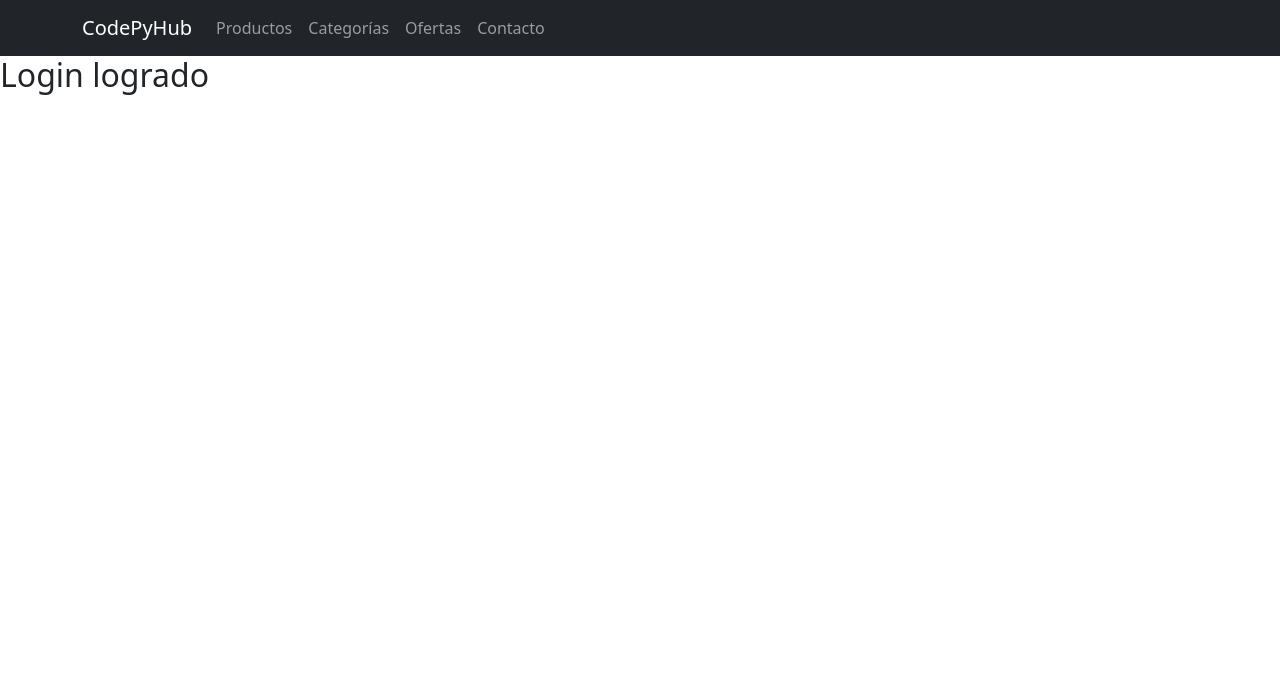
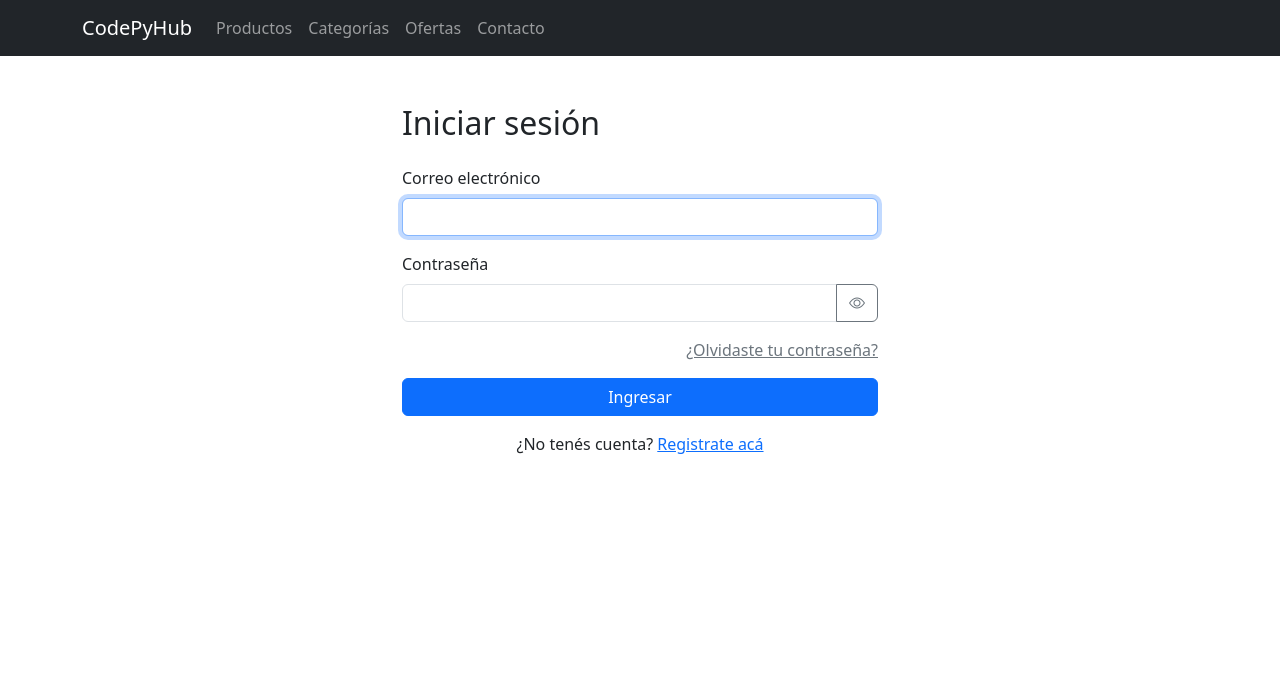
Before and after one commit to turkoModad/erp-modular-gestion-integral, a FastAPI app: page /login in a window 1280 px wide. Shown: the top 696 px of the page. Run offline with FastAPI, Linux system fonts and the light colour scheme; parts of the project's set-up code (start-up, migrations or seed data) failed here and were passed over.

Commit message:
login, y conexion a dashboard cliente

```diff
--- a/app/security/auth.py
+++ b/app/security/auth.py
@@ -328,7 +328,8 @@ async def login(form_data: OAuth2EmailRequestForm = Depends(), db: Session = Dep
     )
     logger.info(f"Login exitoso para el usuario {user.email}.")
     logger.info(f" Para su seguridad, recuerde activar su doble factor de autenticacion")
-    return {"access_token": access_token, "token_type": "bearer"}
+    #return {"access_token": access_token, "token_type": "bearer"}
+    return RedirectResponse(url="/users/dashboard", status_code=303)
 
 
 
--- a/frontend/templates/auth/login.html
+++ b/frontend/templates/auth/login.html
@@ -1,9 +1,55 @@
 {% extends "includes/base.html" %}
 
-{% block title %}Bienvenido a CodePyHub{% endblock %}
+{% block title %}login{% endblock %}
 
 {% block content %}
 
-<h2>Login logrado</h2>
+<div class="container mt-5" style="max-width: 500px;">
+    <h2 class="mb-4">Iniciar sesión</h2>
+
+    <form method="post" action="/login/">
+        <div class="mb-3">
+            <label for="email" class="form-label">Correo electrónico</label>
+            <input type="email" class="form-control" id="email" name="username" required autofocus>
+        </div>
+
+        <div class="mb-3">
+            <label for="password" class="form-label">Contraseña</label>
+            <div class="input-group">
+                <input type="password" class="form-control" id="password" name="password" required>
+                <button type="button" class="btn btn-outline-secondary" onclick="togglePassword('password')">
+                    <i class="bi bi-eye" id="icon-password"></i>
+                </button>
+            </div>
+        </div>
+
+        <div class="mb-3 text-end">
+            <a href="/recuperar_acceso/" class="link-secondary">¿Olvidaste tu contraseña?</a>
+        </div>
+
+        <button type="submit" class="btn btn-primary w-100">Ingresar</button>
+    </form>
+
+    <p class="mt-3 text-center">¿No tenés cuenta? <a href="/registro/">Registrate acá</a></p>
+</div>
+
+<script>
+function togglePassword(fieldId) {
+    const input = document.getElementById(fieldId);
+    const icon = document.getElementById("icon-" + fieldId);
+
+    if (input.type === "password") {
+        input.type = "text";
+        icon.classList.remove("bi-eye");
+        icon.classList.add("bi-eye-slash");
+    } else {
+        input.type = "password";
+        icon.classList.remove("bi-eye-slash");
+        icon.classList.add("bi-eye");
+    }
+}
+</script>
+</body>
+</html>
 
 {% endblock %}
--- /dev/null
+++ b/frontend/templates/users/dashboard.html
@@ -0,0 +1,6 @@
+{% block content %}
+  <h2>¡Bienvenido, <span id="username">usuario</span>!</h2>
+  <p class="lead">Gestioná tu cuenta, tus pedidos y más desde este panel.</p>
+
+  <div id="user-info" class="mt-4"></div>
+{% endblock %}
```
Also changed, not shown: app/users/routes.py (+10 -2 lines).
